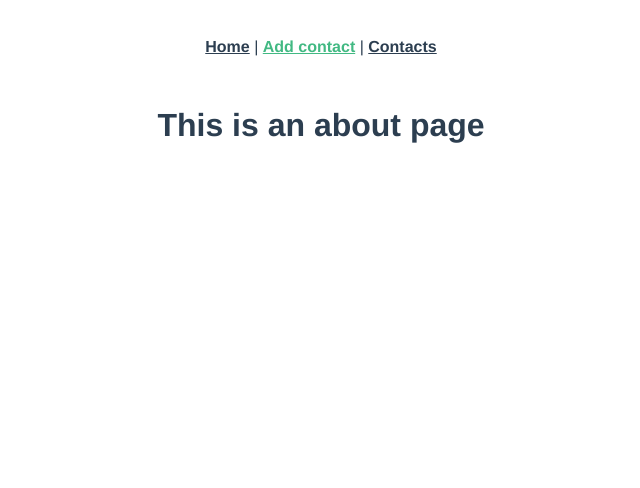
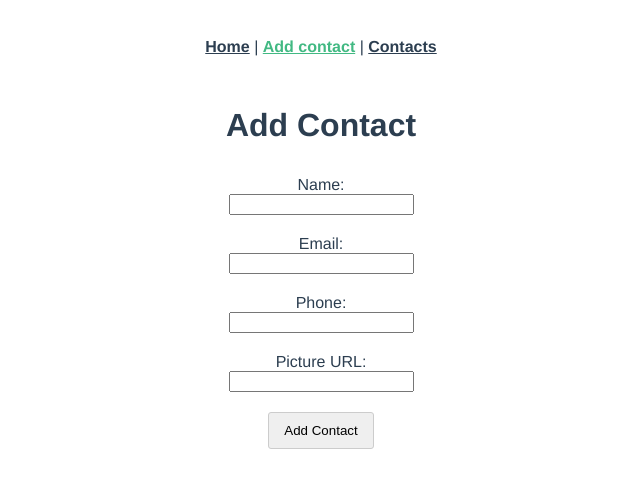
Before and after one commit to Kauanphbbb/contact-list, a Vue app: page /addContact in a window 1280 px wide. Shown: the top 488 px of the page, without its empty margins (319-959 px from the left). Built offline with nearby package versions, Linux system fonts and the light colour scheme.

Commit message:
feat: show contacts on the database

```diff
--- a/src/components/ContactList.vue
+++ b/src/components/ContactList.vue
@@ -2,7 +2,7 @@
   <div class="contact-home">
     <h1>{{title}}</h1>
 
-    <ul class="contact-list">
+    <ul class="contact-list" v-if="contacts.length > 0">
       <li v-for="contact in contacts" :key="contact.id">
       <div class="profile-pic">
         <img :src="contact.picture" alt="profile picture">
@@ -16,6 +16,9 @@
         </div>
       </li>
     </ul>
+    <h3 v-else>
+      No contacts yet.
+    </h3>
   </div>
 </template>
 
@@ -24,7 +27,7 @@ export default {
   name: 'ContactList',
   props: {
     title: String,
-    contacts: Array,
+    contacts: { Array, default: () => [] },
   },
 };
 </script>
--- /dev/null
+++ b/src/firebase/db.js
@@ -0,0 +1,65 @@
+import {
+  getDatabase, ref, set, get, query, orderByChild, equalTo,
+} from 'firebase/database';
+
+const db = getDatabase();
+
+function checkEmailAndPhone(email, phone) {
+  const snapshot = query(ref(db, 'contacts'), orderByChild('email'), equalTo(email));
+  if (snapshot.exists()) {
+    return true;
+  }
+  const snapshot2 = query(ref(db, 'contacts'), orderByChild('phone'), equalTo(phone));
+  if (snapshot2.exists()) {
+    return true;
+  }
+  return false;
+}
+
+async function getAll() {
+  const snapshot = await get(ref(db, 'contacts'));
+  const contacts = [];
+  if (snapshot.exists()) {
+    snapshot.forEach((childSnapshot) => {
+      const contact = childSnapshot.val();
+      contact.id = childSnapshot.key;
+      contacts.push(contact);
+    });
+
+    return contacts;
+  }
+  return [];
+}
+
+function addContact(contactId, name, phone, email, picUrl) {
+  const check = checkEmailAndPhone(email, phone);
+
+  if (check) {
+    throw new Error('Email or phone already exists');
+  }
+
+  if (!contactId || !name || !phone || !email || !picUrl) {
+    throw new Error('Missing required fields');
+  }
+
+  set(ref(db, `contacts/${contactId}`), {
+    name,
+    phone,
+    email,
+    picUrl,
+  });
+
+  return {
+    name, phone, email, picUrl,
+  };
+}
+
+function generateId() {
+  return Math.random().toString(36).substring(2, 15) + Math.random().toString(36).substring(2, 15);
+}
+
+export default {
+  addContact,
+  generateId,
+  getAll,
+};
--- a/src/main.js
+++ b/src/main.js
@@ -1,5 +1,6 @@
 import { createApp } from 'vue';
 import App from './App.vue';
+import './firebase';
 import router from './router';
 
 const app = createApp(App);
--- a/src/views/AddContactView.vue
+++ b/src/views/AddContactView.vue
@@ -1,5 +1,67 @@
 <template>
   <div class="about">
-    <h1>This is an about page</h1>
+    <h1>Add Contact</h1>
+    <form v-on:submit.prevent="addContact()">
+      <label for="name">
+        Name:
+        <input type="text" id="name" v-model="name">
+      </label>
+      <label for="email">
+        Email:
+        <input type="email" id="email" v-model="email">
+      </label>
+      <label for="phone">
+        Phone:
+        <input type="tel" id="phone" v-model="phone">
+      </label>
+      <label for="picUrl">
+        Picture URL:
+        <input type="url" id="picUrl" v-model="picUrl">
+      </label>
+      <button  type="submit">Add Contact</button>
+    </form>
   </div>
 </template>
+
+<script>
+import db from '@/firebase/db';
+
+export default {
+  name: 'AddContactView',
+  data() {
+    return {
+      name: '',
+      email: '',
+      phone: '',
+      picUrl: '',
+    };
+  },
+  methods: {
+    addContact() {
+      try {
+        db.addContact(1, this.name, this.email, this.phone, this.picUrl);
+        this.$router.push('/');
+      } catch (err) {
+        console.error(err);
+      }
+    },
+  },
+};
+</script>
+
+<style scoped>
+form, label {
+  display: flex;
+  flex-direction: column;
+  align-items: center;
+  margin: 10px;
+}
+
+button {
+  margin-top: 10px;
+  padding: 10px 15px;
+  border: 1px solid #ccc;
+  border-radius: 3px;
+  cursor: pointer;
+}
+</style>
--- a/src/views/HomeView.vue
+++ b/src/views/HomeView.vue
@@ -7,33 +7,35 @@
 <script>
 // @ is an alias to /src
 import ContactList from '@/components/ContactList.vue';
+import db from '@/firebase/db';
 
 export default {
   name: 'HomeView',
   data() {
     return {
       title: 'Home Contacts',
-      contacts: [
-        {
-          id: 1,
-          name: 'John Doe',
-          email: 'johnDoe@emial.com',
-          phone: '555-555-5555',
-          picture: 'https://randomuser.me/api/portraits/men/0.jpg',
-        },
-        {
-          id: 2,
-          name: 'Jane Doe',
-          email: 'janeDoe@email.com',
-          phone: '555-555-5555',
-          picture: 'https://randomuser.me/api/portraits/men/28.jpg',
-        },
-      ],
+      contacts: [],
     };
   },
+
   components: {
     ContactList,
   },
 
+  mounted() {
+    this.getAll();
+  },
+
+  methods: {
+    async getAll() {
+      try {
+        const contacts = await db.getAll();
+        this.contacts = contacts;
+      } catch (err) {
+        console.log(err);
+      }
+    },
+  },
+
 };
 </script>
```
